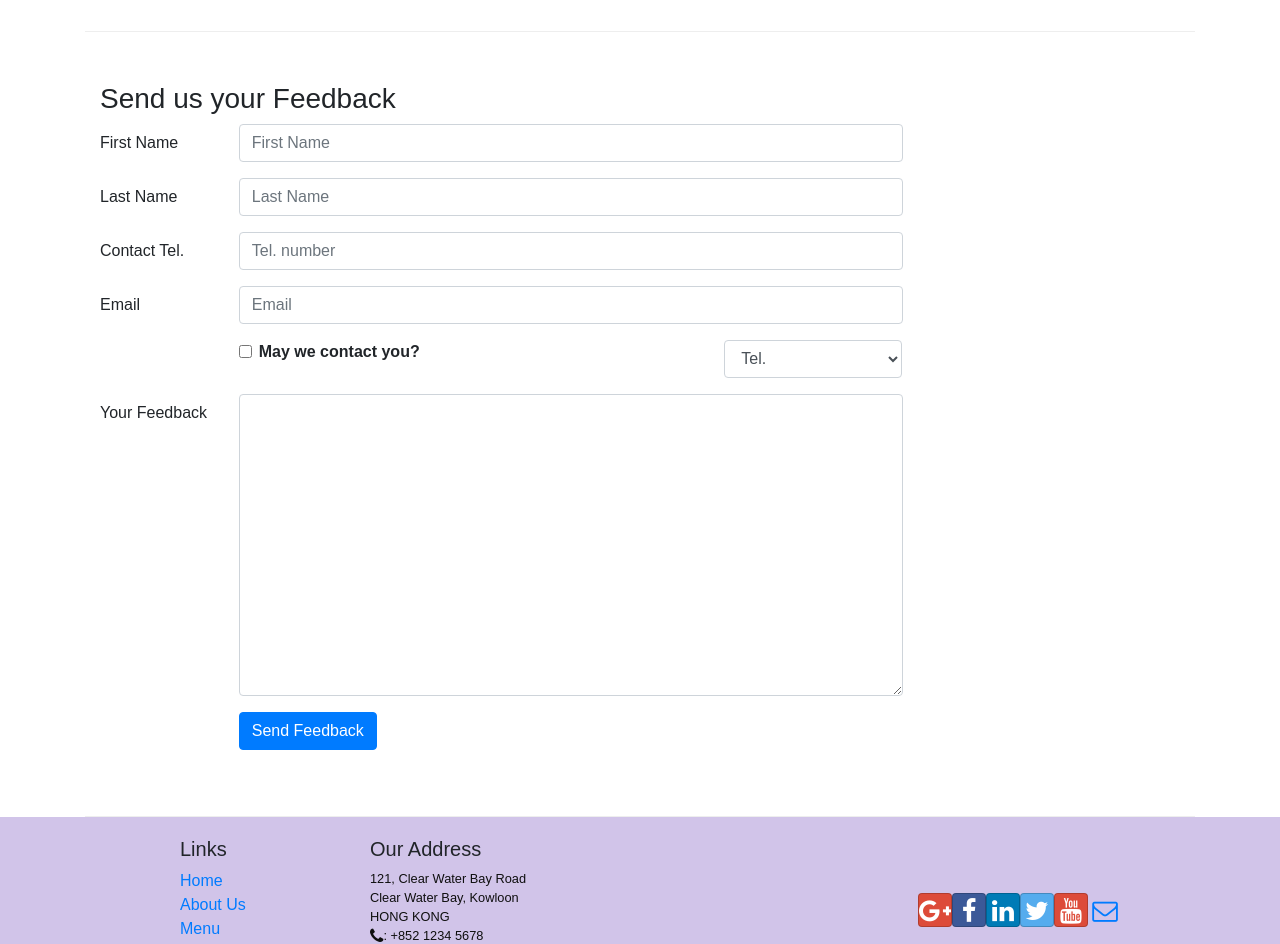
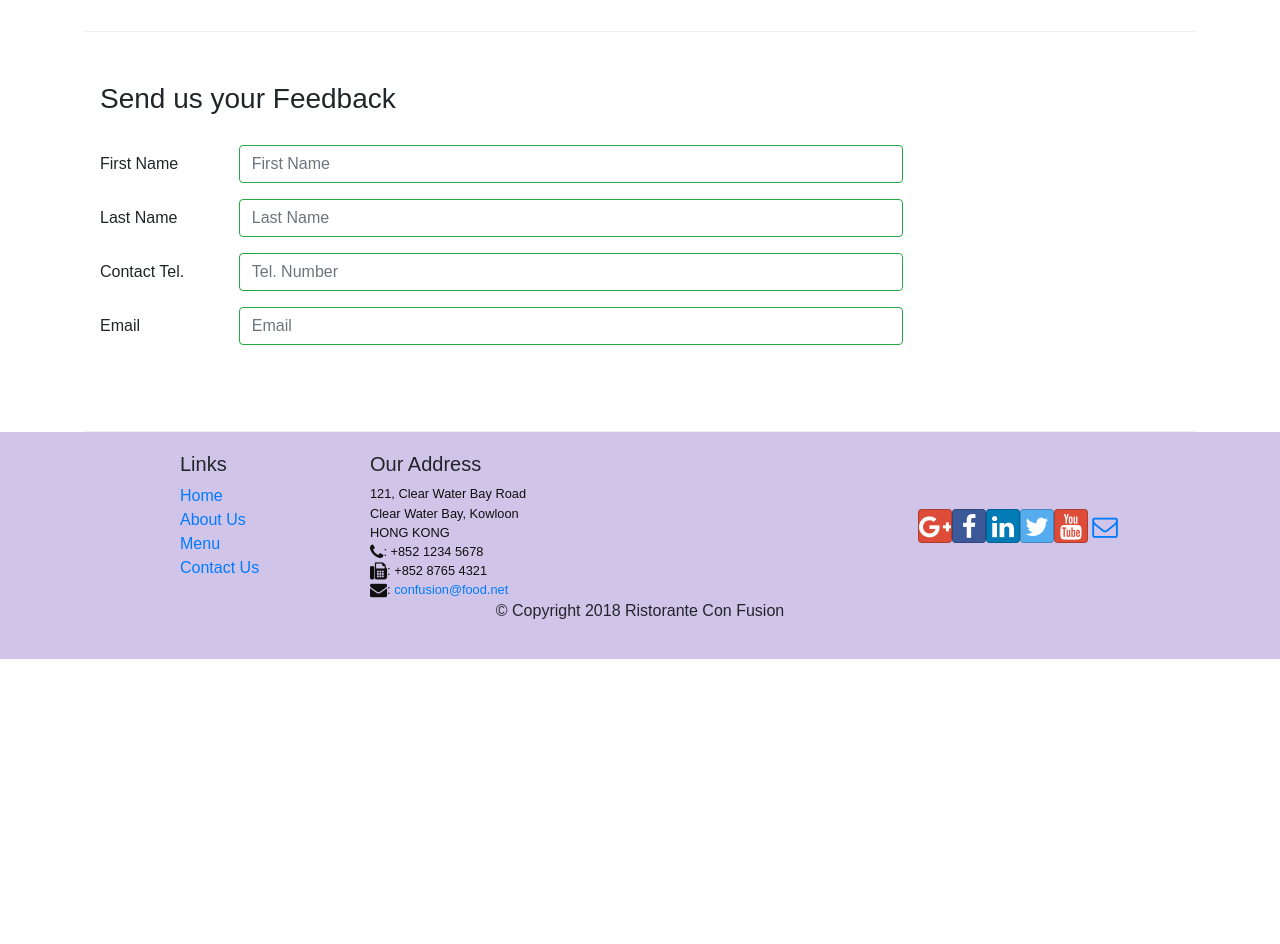
Before and after one commit to Mateus-M-Reis/react-confusion, a React (Create React App) app: page /contactus in a window 1280 px wide. Shown: the part 840-1784 px from the top of the page. After the commit the page ends 1499 px from the top, so only its background shows below. Built offline with nearby package versions, Linux system fonts and the light colour scheme.

Commit message:
Uncontrolled form

```diff
--- a/src/components/ContactComponent.js
+++ b/src/components/ContactComponent.js
@@ -1,5 +1,5 @@
 import React, { Component }from 'react';
-import { Breadcrumb, BreadcrumbItem, Button, Form, FormGroup, Label, Input, Col } from 'reactstrap';
+import { Breadcrumb, BreadcrumbItem, Button, Form, FormGroup, Label, Input, Col, FormFeedback } from 'reactstrap';
 import { Link } from 'react-router-dom';
 
 class Contact extends Component {
@@ -14,11 +14,18 @@
          email: '',
          agree: false,
          contactType: 'Tel.',
-         message: ''
+         message: '',
+         touched: {
+            firstname: false,
+            lastname: false,
+            telnum: false,
+            email: false
+         }
       };
 
       this.handleInputChange = this.handleInputChange.bind(this);
       this.handleSubmit = this.handleSubmit.bind(this);
+      this.handleBlur = this.handleBlur.bind(this)
 
    }
 
@@ -38,7 +45,45 @@
       event.preventDefault();
    }
 
+   handleBlur = (field) => (evt) => {
+      this.setState({
+         touched: { ...this.state.touched, [field]: true },
+      });
+   }
+
+   validate(firstname, lastname, telnum, email) {
+
+      const errors = {
+         firstname: '',
+         lastname: '',
+         telnum: '',
+         email: ''
+      };
+
+      if (this.state.touched.firstname && firstname.length < 3)
+         errors.firstname = 'First Name should be >= 3 characters';
+      else if (this.state.touched.firstname && firstname.length > 10)
+         errors.firstname = 'First Name should be <= 10 characters';
+
+      if (this.state.touched.lastname && lastname.length < 3)
+         errors.lastname = 'Last Name should be >= 3 characters';
+      else if (this.state.touched.lastname && lastname.length > 10)
+         errors.lastname = 'Last Name should be <= 10 characters';
+
+      const reg = /^\d+$/;
+      if (this.state.touched.telnum && !reg.test(telnum))
+         errors.telnum = 'Tel. Number should contain only numbers';
+
+      if (this.state.touched.email && email.split('').filter(x => x === '@').length !== 1)
+         errors.email = 'Email should contain a @';
+
+      return errors;
+   }
+
    render() {
+
+      const errors = this.validate(this.state.firstname, this.state.lastname, this.state.telnum, this.state.email);
+
       return(
          <div className="container">
             <div className="row">
@@ -89,7 +134,11 @@
                         <Input type="text" id="firstname" name="firstname"
                            placeholder="First Name"
                            value={this.state.firstname}
+                           valid={errors.firstname === ''}
+                           invalid={errors.firstname !== ''}
+                           onBlur={this.handleBlur('firstname')}
                            onChange={this.handleInputChange} />
+                        <FormFeedback>{errors.firstname}</FormFeedback>
                      </Col>
                   </FormGroup>
                   <FormGroup row>
@@ -98,16 +147,24 @@
                         <Input type="text" id="lastname" name="lastname"
                            placeholder="Last Name"
                            value={this.state.lastname}
+                           valid={errors.lastname === ''}
+                           invalid={errors.lastname !== ''}
+                           onBlur={this.handleBlur('lastname')}
                            onChange={this.handleInputChange} />
+                        <FormFeedback>{errors.lastname}</FormFeedback>
                      </Col>
                   </FormGroup>
                   <FormGroup row>
                      <Label htmlFor="telnum" md={2}>Contact Tel.</Label>
                      <Col md={10}>
                         <Input type="tel" id="telnum" name="telnum"
-                           placeholder="Tel. number"
+                           placeholder="Tel. Number"
                            value={this.state.telnum}
+                           valid={errors.telnum === ''}
+                           invalid={errors.telnum !== ''}
+                           onBlur={this.handleBlur('telnum')}
                            onChange={this.handleInputChange} />
+                        <FormFeedback>{errors.telnum}</FormFeedback>
                      </Col>
                   </FormGroup>
                   <FormGroup row>
@@ -116,44 +173,11 @@
                         <Input type="email" id="email" name="email"
                            placeholder="Email"
                            value={this.state.email}
+                           valid={errors.email === ''}
+                           invalid={errors.email !== ''}
+                           onBlur={this.handleBlur('email')}
                            onChange={this.handleInputChange} />
-                     </Col>
-                  </FormGroup>
-                  <FormGroup row>
-                     <Col md={{size: 6, offset: 2}}>
-                        <FormGroup check>
-                           <Label check>
-                              <Input type="checkbox"
-                                 name="agree"
-                                 checked={this.state.agree}
-                                 onChange={this.handleInputChange} /> {' '}
-                              <strong>May we contact you?</strong>
-                           </Label>
-                        </FormGroup>
-                     </Col>
-                     <Col md={{size: 3, offset: 1}}>
-                        <Input type="select" name="contactType"
-                           value={this.state.contactType}
-                           onChange={this.handleInputChange}>
-                           <option>Tel.</option>
-                           <option>Email</option>
-                        </Input>
-                     </Col>
-                  </FormGroup>
-                  <FormGroup row>
-                     <Label htmlFor="message" md={2}>Your Feedback</Label>
-                     <Col md={10}>
-                        <Input type="textarea" id="message" name="message"
-                           rows="12"
-                           value={this.state.message}
-                           onChange={this.handleInputChange}></Input>
-                     </Col>
-                  </FormGroup>
-                  <FormGroup row>
-                     <Col md={{size: 10, offset: 2}}>
-                        <Button type="submit" color="primary">
-                           Send Feedback
-                        </Button>
+                        <FormFeedback>{errors.email}</FormFeedback>
                      </Col>
                   </FormGroup>
                </Form>
```
